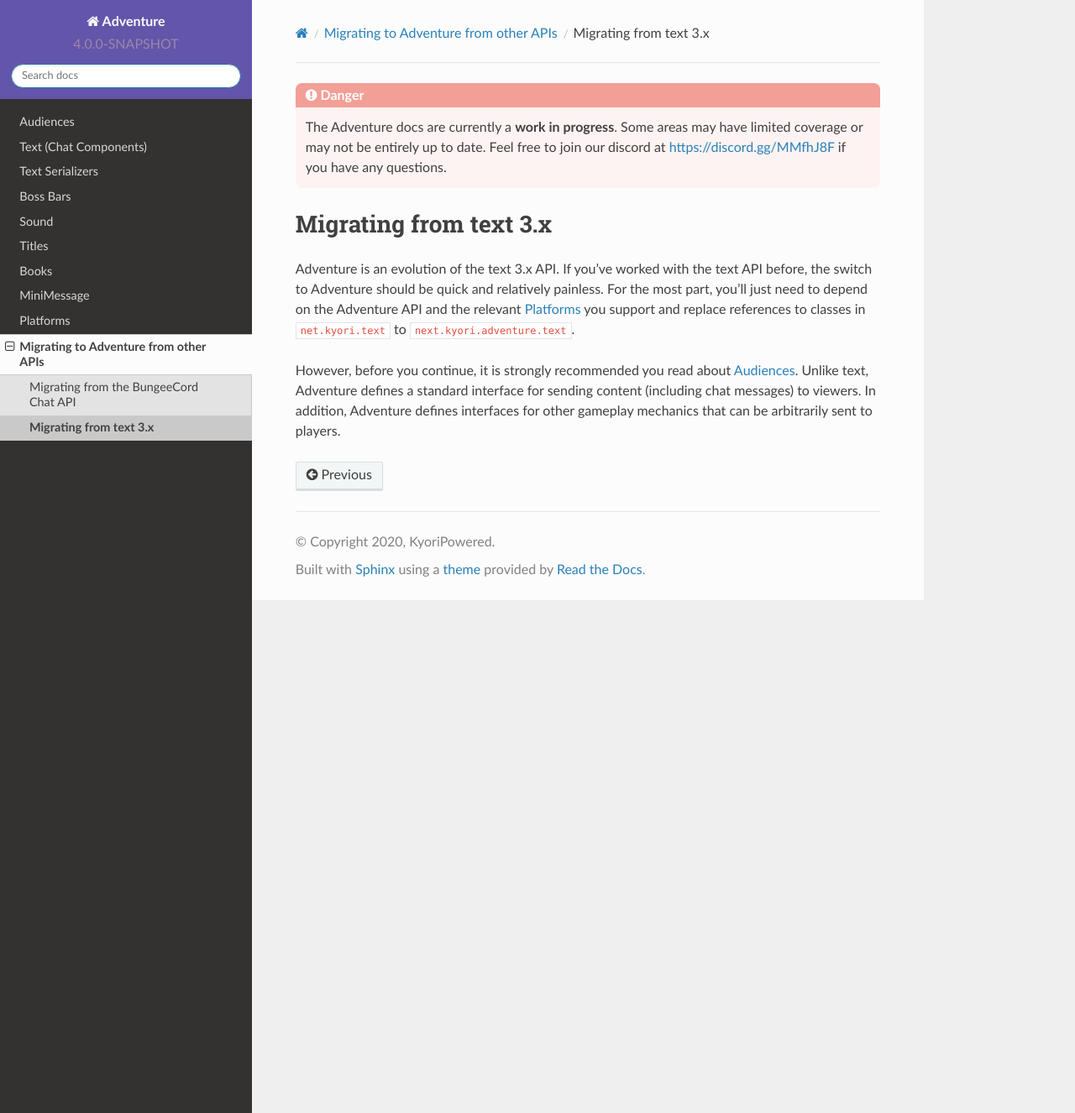
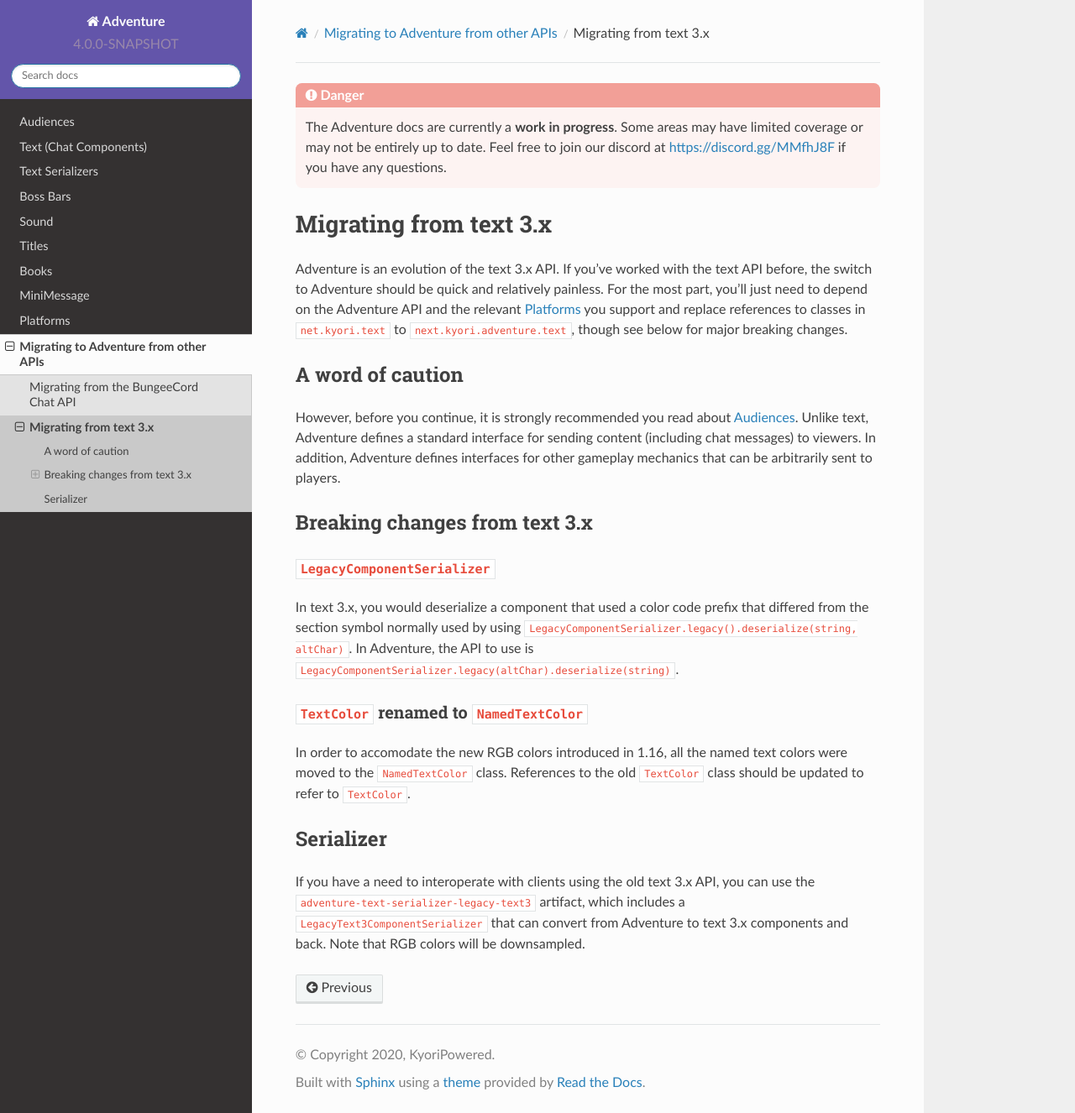
Before and after one commit to KyoriPowered/adventure-docs, a Sphinx documentation site: the page built from source/migration/text-3.x.rst, in a window 1280 px wide and 1326 px high. Shown: the whole window at 84% size. Built offline with Sphinx 7.4.7 and the Read the Docs theme 2.0.0, drawn with Linux system fonts in a browser that asks for light colours.

Commit message:
More about migrating

```diff
--- a/source/migration/text-3.x.rst
+++ b/source/migration/text-3.x.rst
@@ -6,10 +6,39 @@ Adventure is an evolution of the text 3.x API. If you've worked with
 the text API before, the switch to Adventure should be quick and relatively
 painless. For the most part, you'll just need to depend on the Adventure API
 and the relevant :doc:`/platform/index` you support and replace references
-to classes in ``net.kyori.text`` to ``next.kyori.adventure.text``.
+to classes in ``net.kyori.text`` to ``next.kyori.adventure.text``, though see
+below for major breaking changes.
+
+A word of caution
+-----------------
 
 However, before you continue, it is strongly recommended you read about
 :doc:`/audiences`. Unlike text, Adventure defines a standard interface for
 sending content (including chat messages) to viewers. In addition, Adventure
 defines interfaces for other gameplay mechanics that can be arbitrarily sent
 to players.
+
+Breaking changes from text 3.x
+------------------------------
+
+``LegacyComponentSerializer``
+^^^^^^^^^^^^^^^^^^^^^^^^^^^^^
+
+In text 3.x, you would deserialize a component that used a color code prefix that
+differed from the section symbol normally used by using ``LegacyComponentSerializer.legacy().deserialize(string, altChar)``.
+In Adventure, the API to use is ``LegacyComponentSerializer.legacy(altChar).deserialize(string)``.
+
+``TextColor`` renamed to ``NamedTextColor``
+^^^^^^^^^^^^^^^^^^^^^^^^^^^^^^^^^^^^^^^^^^^
+
+In order to accomodate the new RGB colors introduced in 1.16, all the named text colors
+were moved to the ``NamedTextColor`` class. References to the old ``TextColor`` class
+should be updated to refer to ``TextColor``.
+
+Serializer
+----------
+
+If you have a need to interoperate with clients using the old text 3.x API, you
+can use the ``adventure-text-serializer-legacy-text3`` artifact, which includes a
+``LegacyText3ComponentSerializer`` that can convert from Adventure to text 3.x
+components and back. Note that RGB colors will be downsampled.
```
Also changed, not shown: source/migration/bungeecord-chat-api.rst (+7 -0 lines).
